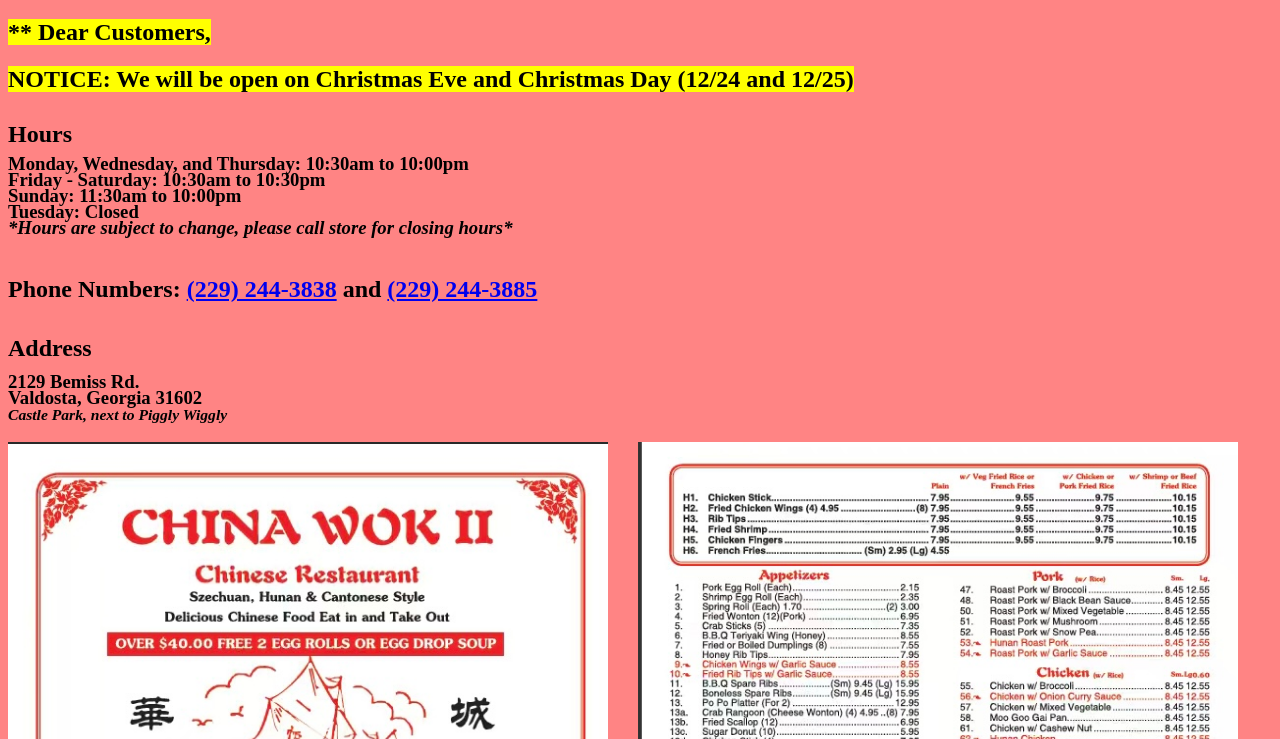
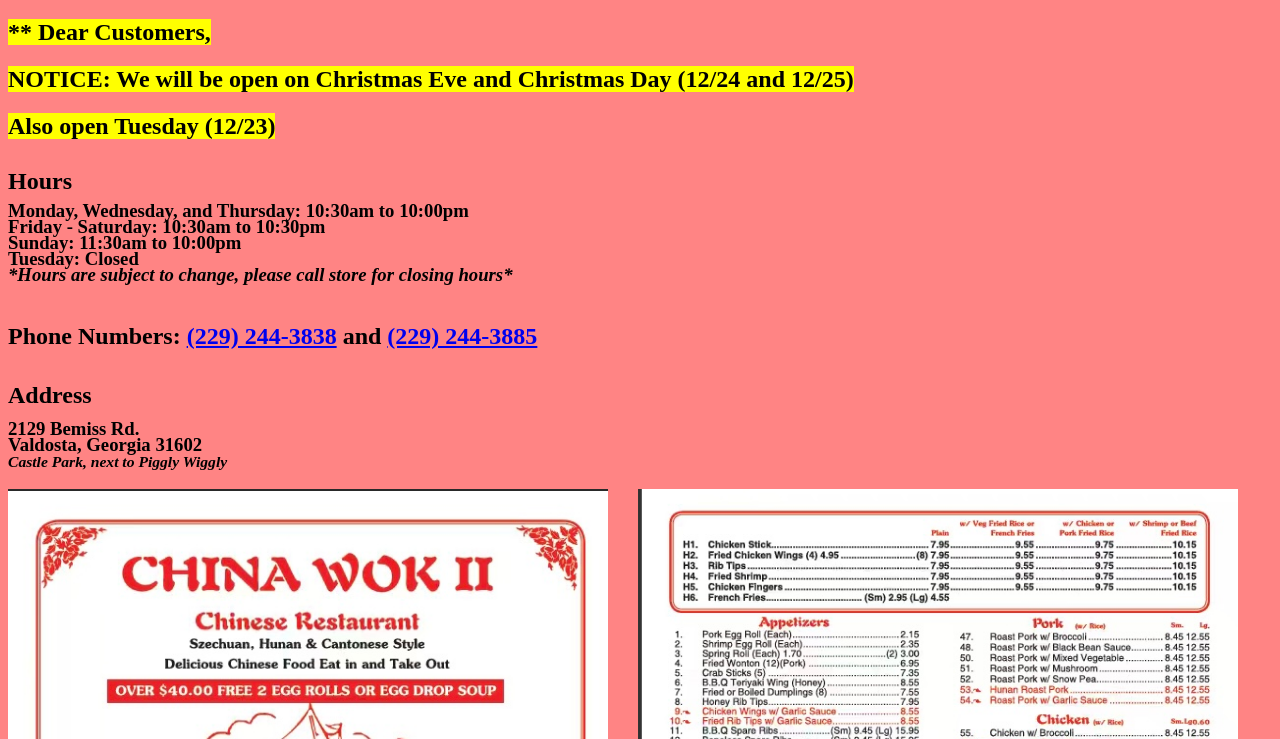
Before and after one commit to Chinawok2/chinawok2.github.io, a plain HTML site: page index.html in a window 1280 px wide. Shown: the part 61-800 px from the top of the page. Drawn offline with Linux system fonts and the light colour scheme.

Commit message:
Update website description

```diff
--- a/index.html
+++ b/index.html
@@ -35,10 +35,10 @@
         </span>
     </h2>
 
-    <!-- <h2><span style="background-color: yellow;">
-            Open Tuesday (11/25) and on Thanksgiving (11/27)! **
+    <h2><span style="background-color: yellow;">
+            Also open Tuesday (12/23)
         </span>
-    </h2> -->
+    </h2>
 
     <div style="line-height: 0.1em">
         <br>
```
